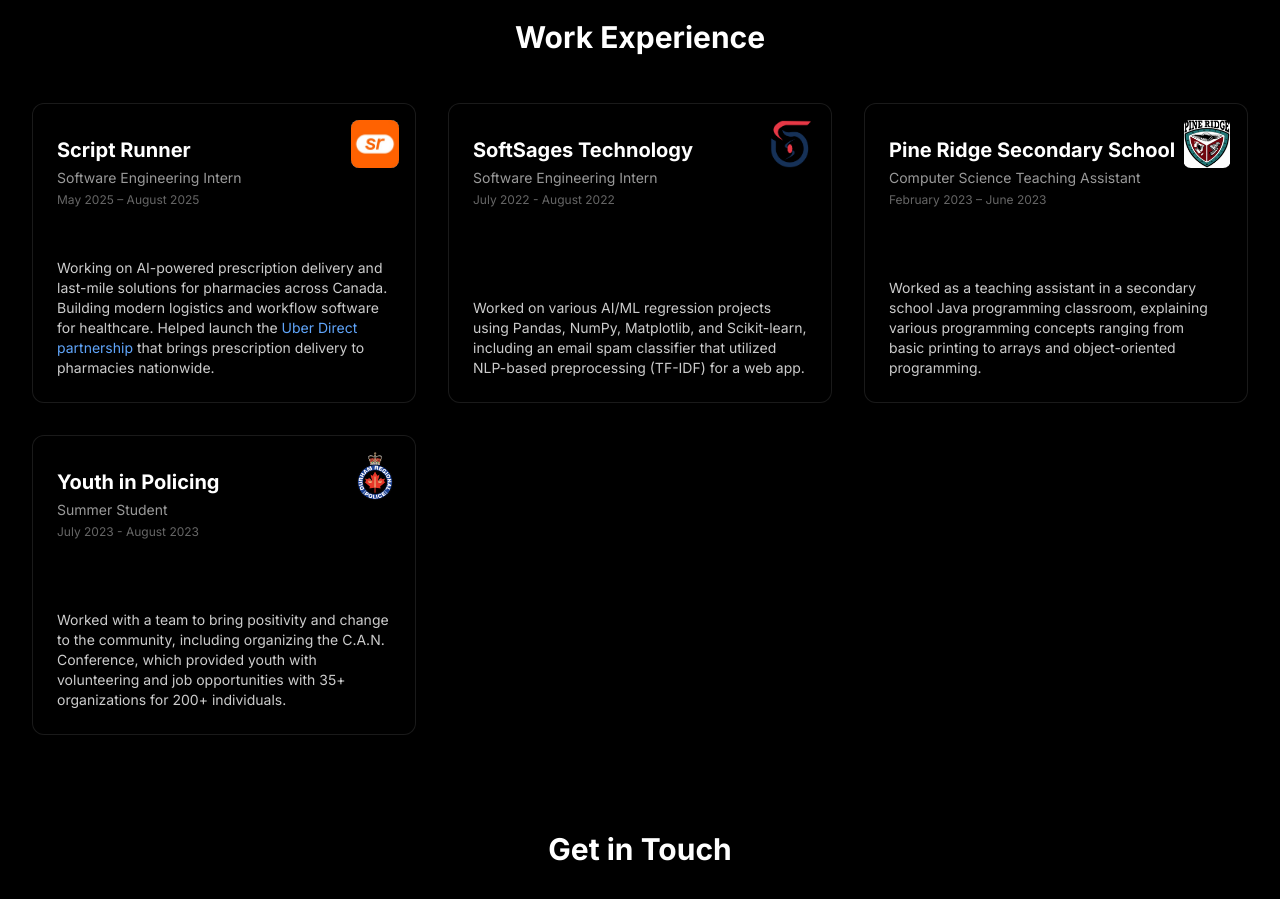
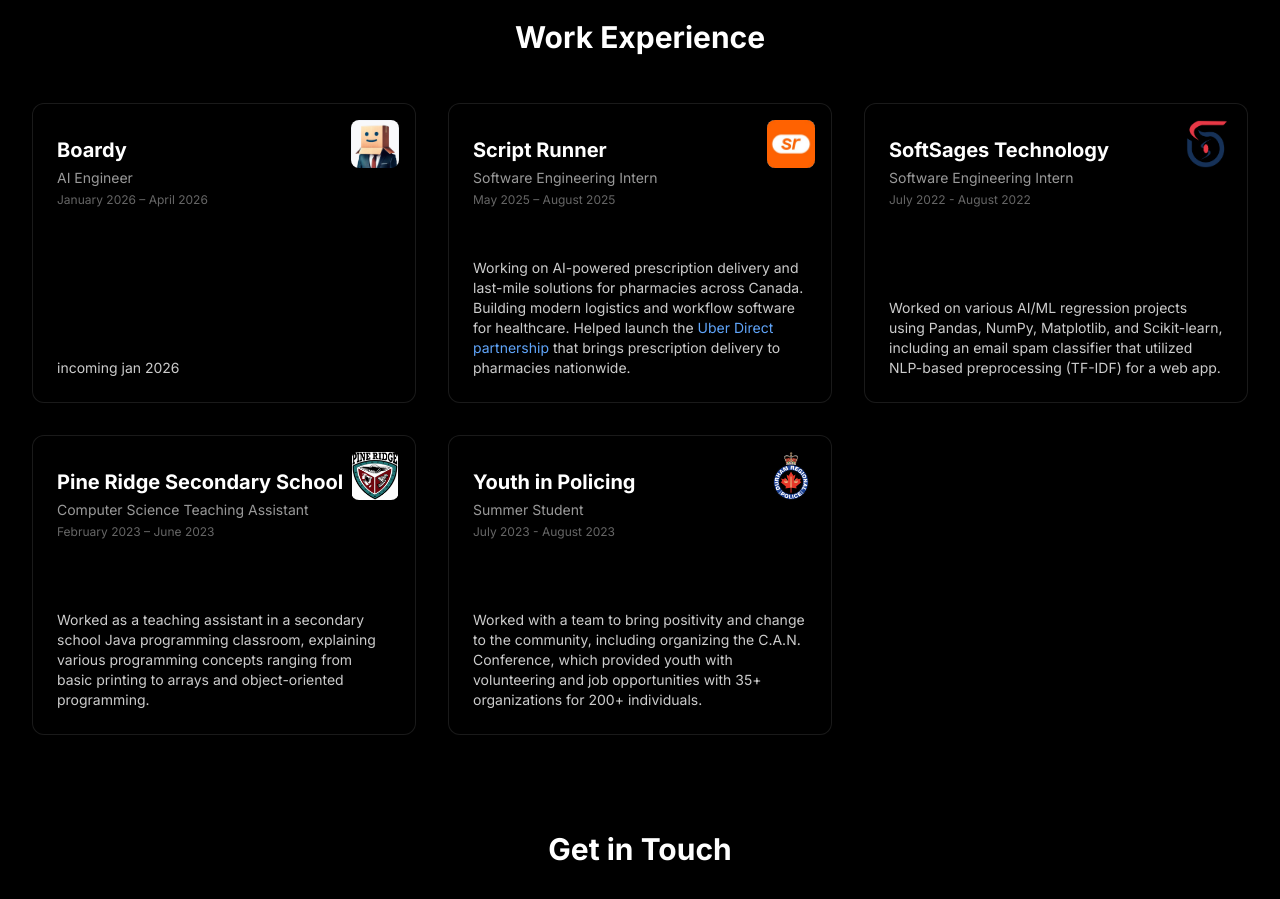
Before and after one commit to adeelakhani/Personal-Portfolio, a Next.js app: page / in a window 1280 px wide. Shown: the part 2620-3519 px from the top of the page. Built offline with nearby package versions, Linux system fonts and the light colour scheme.

Commit message:
add boardy incoming

```diff
--- a/components/sections/experience.tsx
+++ b/components/sections/experience.tsx
@@ -4,6 +4,13 @@
 import { motion } from "framer-motion"
 
 const experiences = [
+  {
+    company: "Boardy",
+    logo: "/boardy.png",
+    position: "AI Engineer",
+    period: "January 2026 – April 2026",
+    description: "incoming jan 2026",
+  },
   {
     company: "Script Runner",
     logo: "/script-runner.jpeg", // Place your logo in public/
```
Also changed, not shown: public/boardy.png (added).
